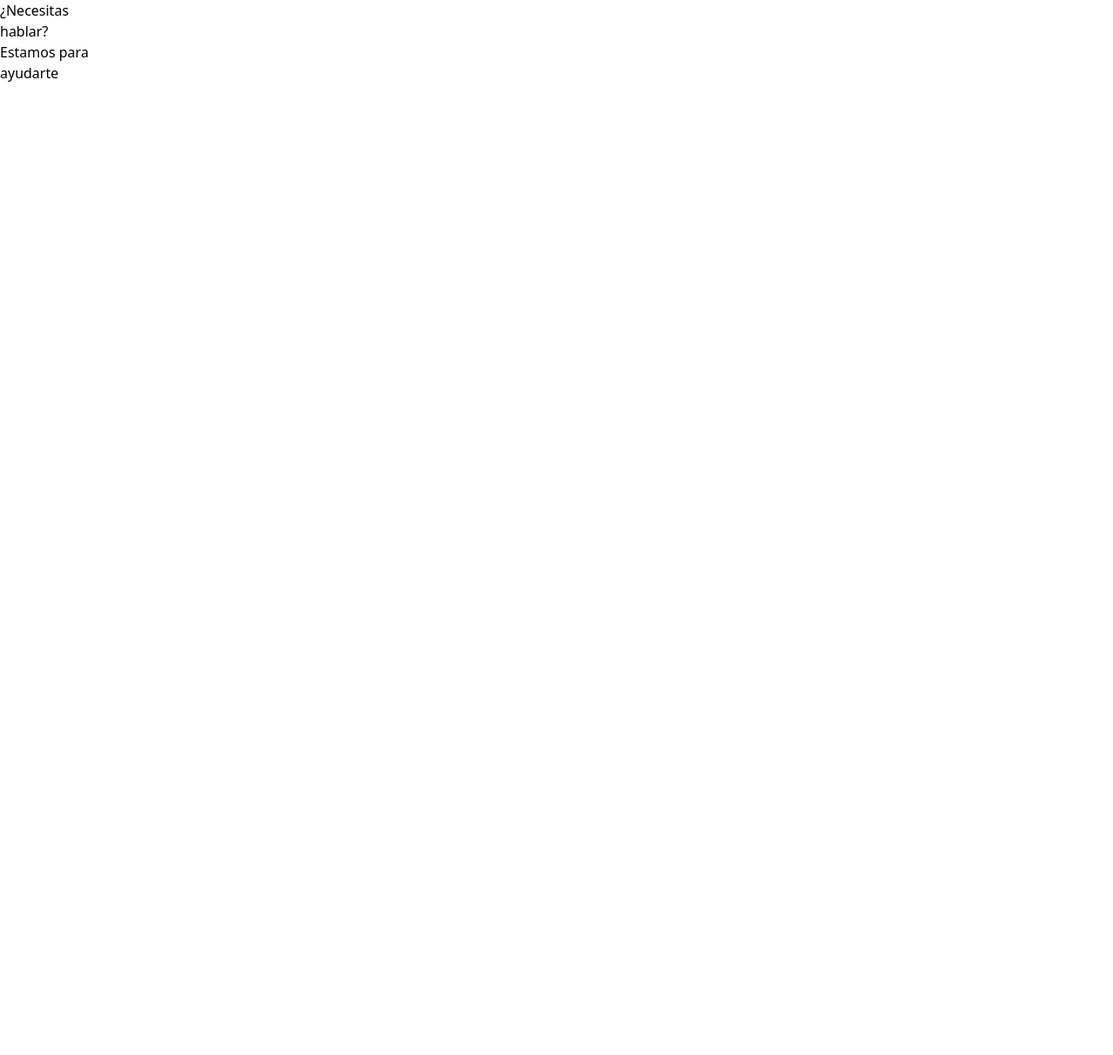
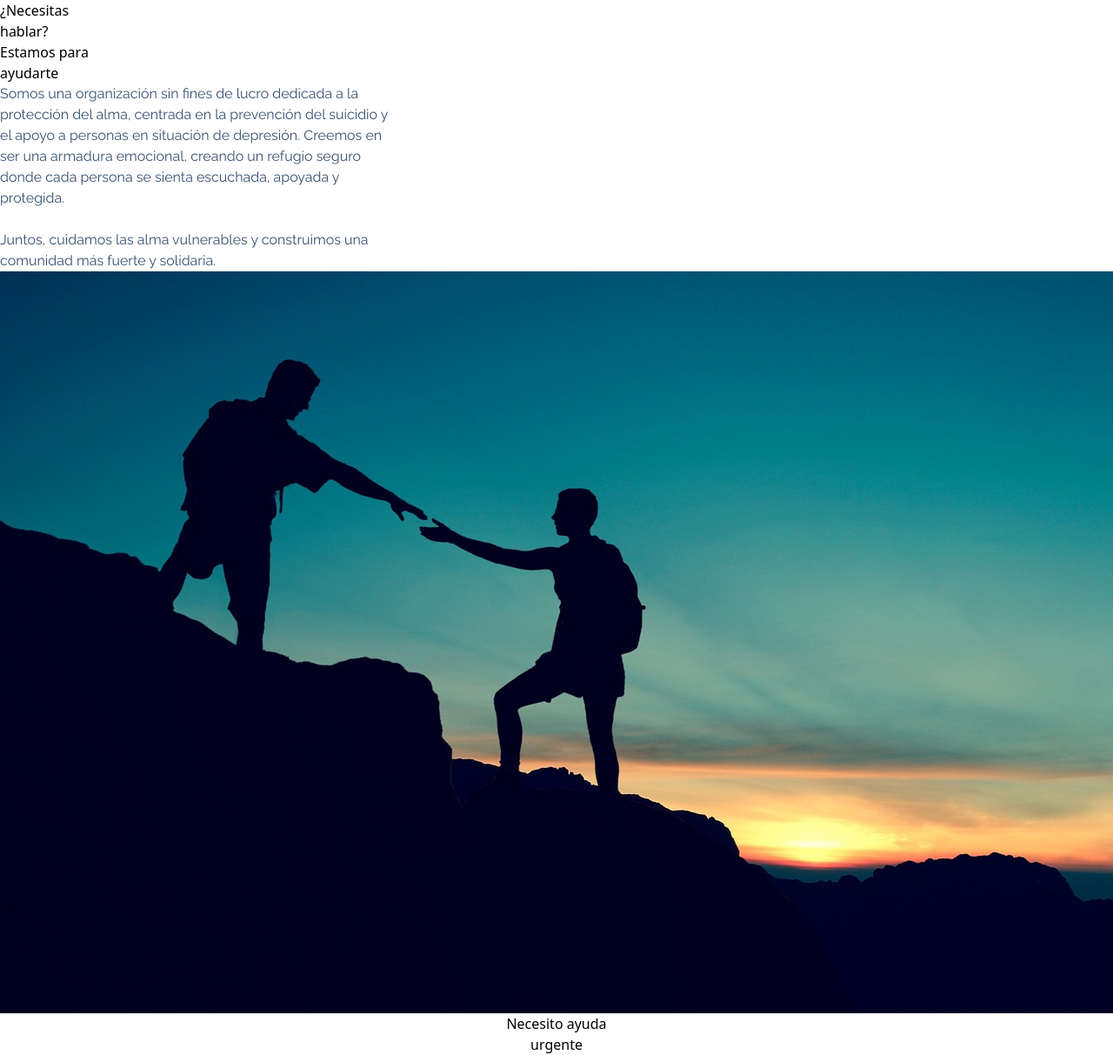
Before and after one commit to LorelizDev/hackaton-F5-G1-2024, a React (Vite) app: page / in a window 1280 px wide. Shown: the whole page at 87% size. Before the commit the page ends 800 px from the top, so only its background shows below. Built offline with nearby package versions, Linux system fonts and the light colour scheme.

Commit message:
add: page home complete

```diff
--- /dev/null
+++ b/src/components/HelpButton.jsx
@@ -0,0 +1,15 @@
+import React from 'react'
+
+const HelpButton = () => {
+  return (
+    <>
+<div>
+    <div className="flex max-sm:bg-contrast max-sm:rounded-3xl max-sm:w-32 max-sm:mt-4 max-sm:pb-2 max-sm:pt-2 max-sm:h-22 max-sm:ml-4">
+      <button className="flex max-sm:ml-6 max-sm:text-xs max-sm:font-mainFont max-sm:text-dark max-sm:font-medium">Necesito ayuda<br/>urgente</button>
+    </div>
+</div>
+    </>
+  )
+}
+
+export default HelpButton
--- a/src/pages/Home.jsx
+++ b/src/pages/Home.jsx
@@ -1,24 +1,53 @@
 import React from 'react'
+import imgHome from '../assets/imgHome.jpg'
+import HelpButton from '../components/HelpButton'
+
 
 function Home() {
   return (
+
     <>
+
+  {/* Beginning of div container */}
 <div className="relative max-sm:bg-light max-sm:w-screen max-sm:h-screen">
 
+    {/*div 1 */}
   <div className="flex max-sm:ml-6">
-    <p className="max-sm:text-5xl max-sm:font-mainFont max-sm:font-black max-sm:text-dark max-sm:mt-20">
-      ¿Necesitas<br/> hablar?
-    </p>
+      <p className="max-sm:text-5xl max-sm:font-mainFont max-sm:font-black max-sm:text-dark max-sm:mt-10">
+        ¿Necesitas<br/> hablar?
+      </p>
   </div>
+
+    {/* div 2 */}
   <div className="flex max-sm:ml-6">
-    <p className="max-sm:text-2xl max-sm:font-mainFont max-sm:font-black max-sm:text-medium max-sm:mt-1">Estamos para<br/> ayudarte</p>
+      <p className="max-sm:text-2xl max-sm:font-mainFont max-sm:font-black max-sm:text-medium max-sm:mt-1">Estamos para<br/> ayudarte</p>
+  </div>
+
+    {/* div 3 */}
+  <div className="flex max-sm:bg-light max-sm:justify-center">
+      <p className="font-mainFont  max-sm:text-2xl max-sm:mr-8 max-sm:font-medium max-sm:ml-6 max-sm:text-left max-sm:text-prettyleading-relaxed text-dark max-w-md max-sm:mt-6 ">
+        Somos una organización sin fines de lucro dedicada a la protección del alma, centrada en la prevención del suicidio y el apoyo a personas en situación de depresión.
+        Creemos en ser una armadura emocional, creando un refugio seguro donde cada persona se sienta escuchada, apoyada y protegida.
+        <br/><br/>
+        Juntos, cuidamos las alma vulnerables y construimos una comunidad más fuerte y solidaria.
+      </p>
+  </div>
+
+    {/* div 4 */}
+  <div className="flex max-sm:bg-light justify-center ">
+      <img className="max-sm:w-96 max-sm:ml-6 max-sm:mr-6 max-sm:h-64 max-sm:rounded-3xl  max-sm:mt-6" src={imgHome} alt="" />
+  </div>
+
+    {/* div 5 ( Button Component )*/}
+  <div className="flex justify-center max-sm:bg-light">
+      <HelpButton className="max-sm:w-96" />
   </div>
 
 </div>
+  {/* End of div container */}
 
+  </>
 
-
-    </>
   )
 }
 
--- a/src/router/router.jsx
+++ b/src/router/router.jsx
@@ -5,6 +5,7 @@ import ErrorBoundary from "../components/ErrorBoundary";
 import Register from "../pages/Register";
 import Resources from "../pages/Resources";
 import Community from "../pages/Comunity";
+import HelpButton from "../components/HelpButton";
 
 const router = createBrowserRouter([
   {
@@ -15,6 +16,10 @@ const router = createBrowserRouter([
       {
         path: "/",
         element: <Home />,
+      },
+      {
+        path: "/help",
+        element: <HelpButton/>
       },
      /*  {
         path: "/login",
```
Also changed, not shown: src/assets/imgHome.jpg (added).
